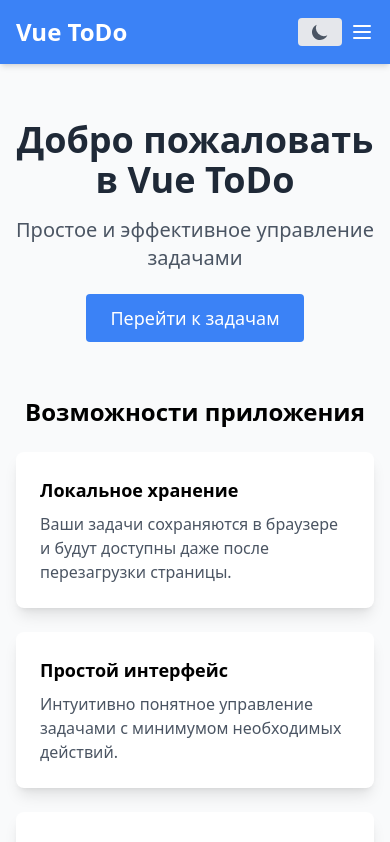
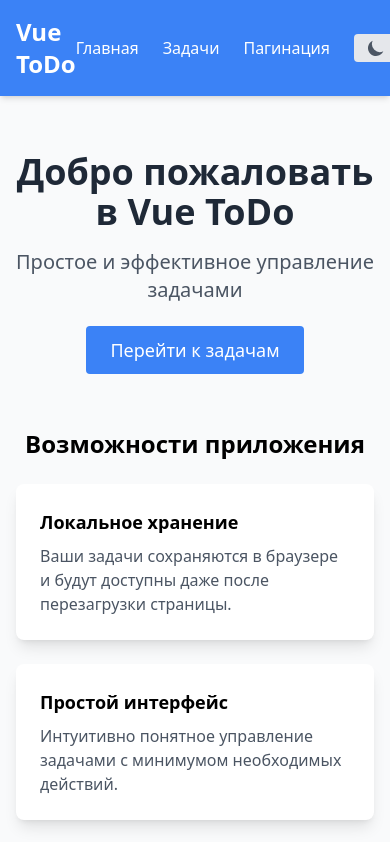
Before and after one commit to ErkinTu/vue3-todo-app, a Vue app: page / in a window 390 px wide. Shown: the top 842 px of the page. Built offline with nearby package versions, Linux system fonts and the light colour scheme.

Commit message:
Add desktop navigation support and improve header layout

```diff
--- a/src/components/layout/NavBar.vue
+++ b/src/components/layout/NavBar.vue
@@ -1,20 +1,12 @@
 <script setup>
-import { ref } from 'vue'
 import { useTodos } from '@/composables/useTodos'
 import ThemeToggle from "@/components/common/ThemeToggle.vue";
 
 const { todoStats } = useTodos()
-const isMobileMenuOpen = ref(false)
-
-function toggleMobileMenu() {
-  isMobileMenuOpen.value = !isMobileMenuOpen.value
-}
 </script>
 
 <template>
-  <nav>
-    <!-- Desktop Navigation -->
-    <div class="hidden md:flex items-center space-x-6 text-white dark:text-gray-100">
+  <nav class="flex items-center space-x-6 text-white dark:text-gray-100">
     <router-link to="/" class="hover:text-blue-200 transition-colors">Главная</router-link>
 
     <router-link to="/todos" class="hover:text-blue-200 transition-colors flex items-center">
@@ -32,72 +24,5 @@ function toggleMobileMenu() {
     </router-link>
 
     <ThemeToggle />
-    </div>
-
-    <!-- Mobile Menu Button -->
-    <div class="md:hidden flex items-center space-x-2">
-      <!-- Добавляем переключатель темы рядом с кнопкой меню -->
-      <ThemeToggle />
-
-      <button
-          @click="toggleMobileMenu"
-          class="text-white dark:text-gray-100 focus:outline-none"
-      >
-        <svg class="w-6 h-6" fill="none" stroke="currentColor" viewBox="0 0 24 24">
-          <path
-              v-if="!isMobileMenuOpen"
-              stroke-linecap="round"
-              stroke-linejoin="round"
-              stroke-width="2"
-              d="M4 6h16M4 12h16M4 18h16"
-          />
-          <path
-              v-else
-              stroke-linecap="round"
-              stroke-linejoin="round"
-              stroke-width="2"
-              d="M6 18L18 6M6 6l12 12"
-          />
-        </svg>
-      </button>
-    </div>
-
-    <!-- Mobile Menu -->
-    <div
-        v-if="isMobileMenuOpen"
-        class="md:hidden absolute top-16 right-4 left-4 bg-blue-500 dark:bg-blue-600 rounded-md shadow-md p-4 z-10 text-white dark:text-gray-100"
-    >
-      <div class="flex flex-col space-y-3">
-        <router-link
-            @click="isMobileMenuOpen = false"
-            to="/"
-            class="hover:text-blue-200 transition-colors"
-        >
-          Главная
-        </router-link>
-
-        <router-link
-            @click="isMobileMenuOpen = false"
-            to="/todos"
-            class="hover:text-blue-200 transition-colors flex items-center"
-        >
-          Задачи
-          <span
-              v-if="todoStats.total > 0"
-              class="ml-2 bg-white text-blue-600 rounded-full text-xs px-2 py-0.5 dark:bg-gray-200 dark:text-blue-700"
-          >
-          {{ todoStats.total }}
-        </span>
-        </router-link>
-
-        <router-link
-            @click="isMobileMenuOpen = false"
-            to="/easy-pagination-example"
-            class="hover:text-blue-200 transition-colors"
-        >
-          Пагинация
-        </router-link>
-      </div>
-    </div>
   </nav>
 </template>
```
Lines whose indentation alone changed are shown as unchanged.
